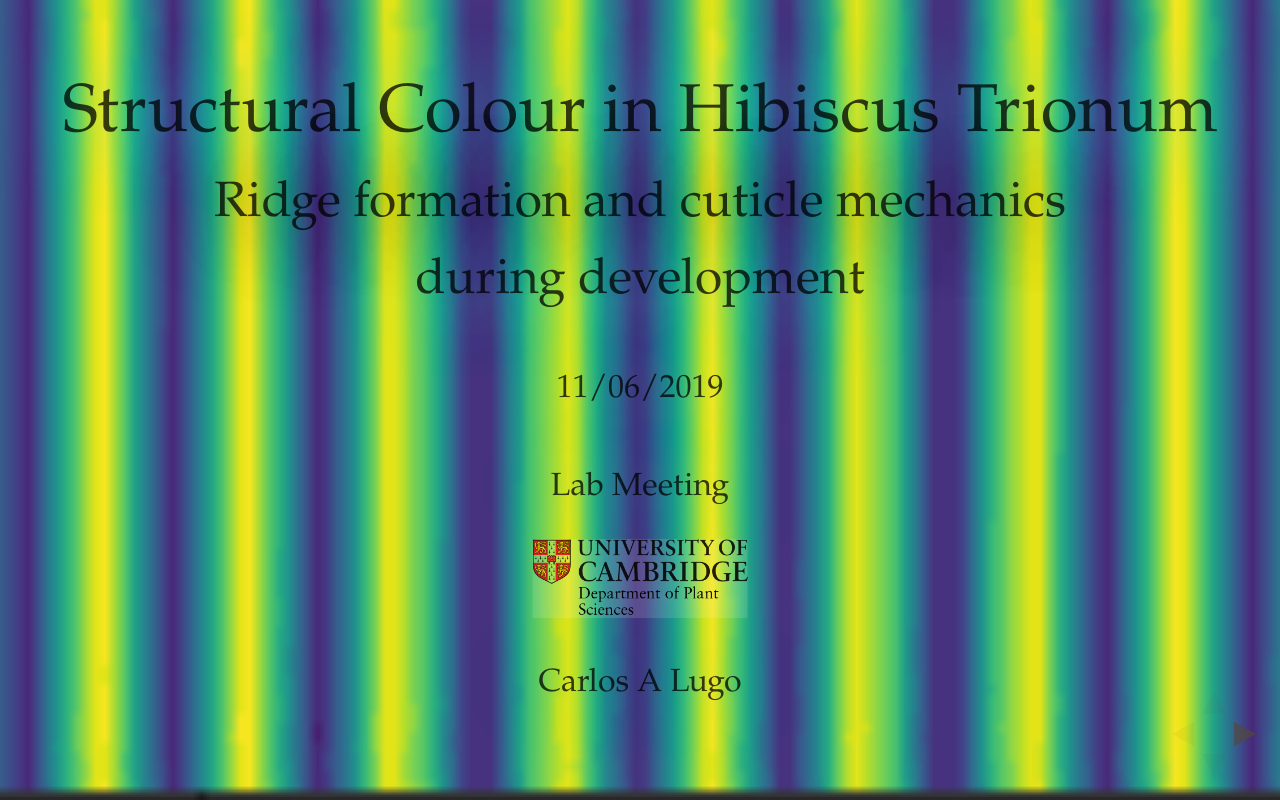
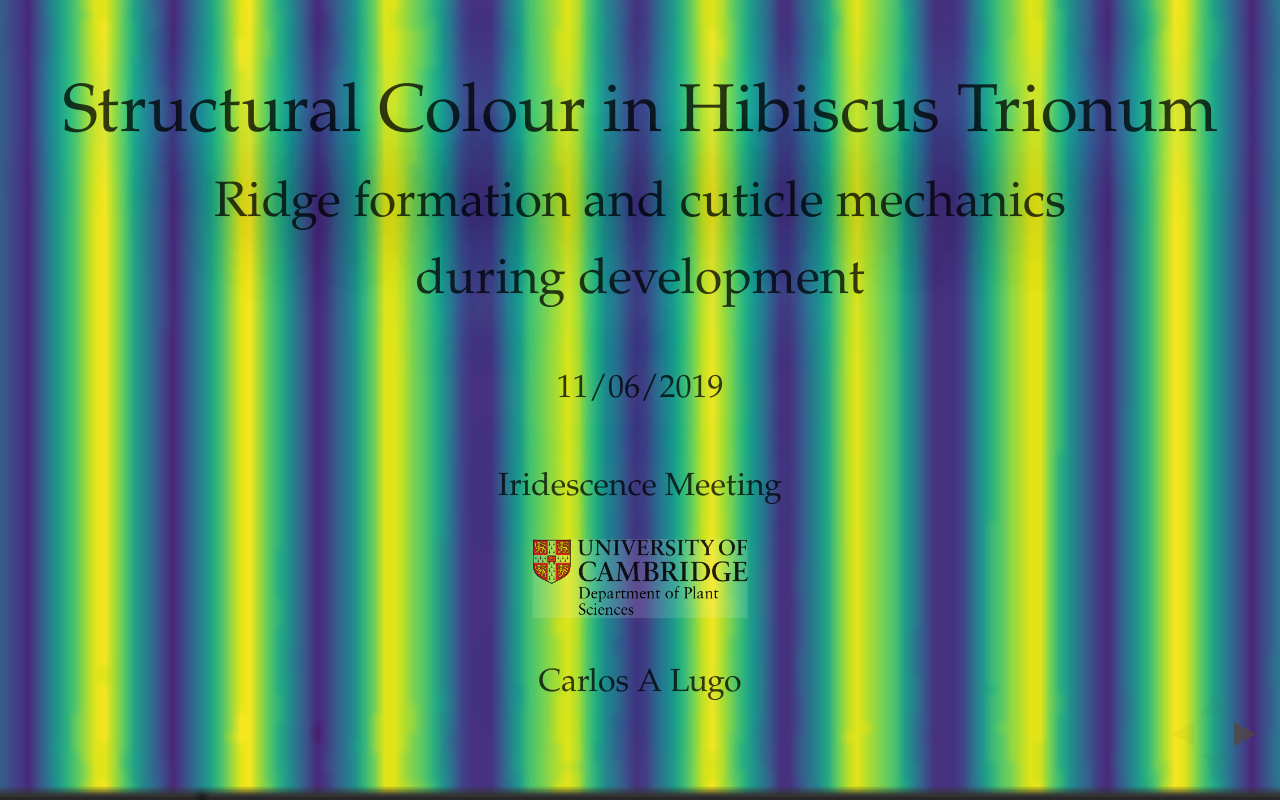
Before and after one commit to calugo/Meeting, a website: page index.html in a window 1280 px wide. Drawn offline with nearby package versions, Linux system fonts and the light colour scheme; some packages are replaced by stand-ins of ours.

Commit message:
Update index.html

```diff
--- a/index.html
+++ b/index.html
@@ -52,7 +52,7 @@
 					<br>
 					<!-- h4 style="color: rgba(255,255,255,0.75); text-shadow: 0 0 100px rgba(0,255,255,0.95);">
 					Interdisciplinary applications of statistical Physics </h4 -->
-				  <h4 style="color: rgba(0,0,0,0.75); text-shadow: 0 0 100px rgba(0,255,255,0.95);">Lab Meeting</h4>
+				  <h4 style="color: rgba(0,0,0,0.75); text-shadow: 0 0 100px rgba(0,255,255,0.95);">Iridescence Meeting</h4>
 
 
 					<img  class="stretch" width=0% style="border:none; box-shadow:none;"data-src="IMGS/PSLOGO.png" ></img>
```
